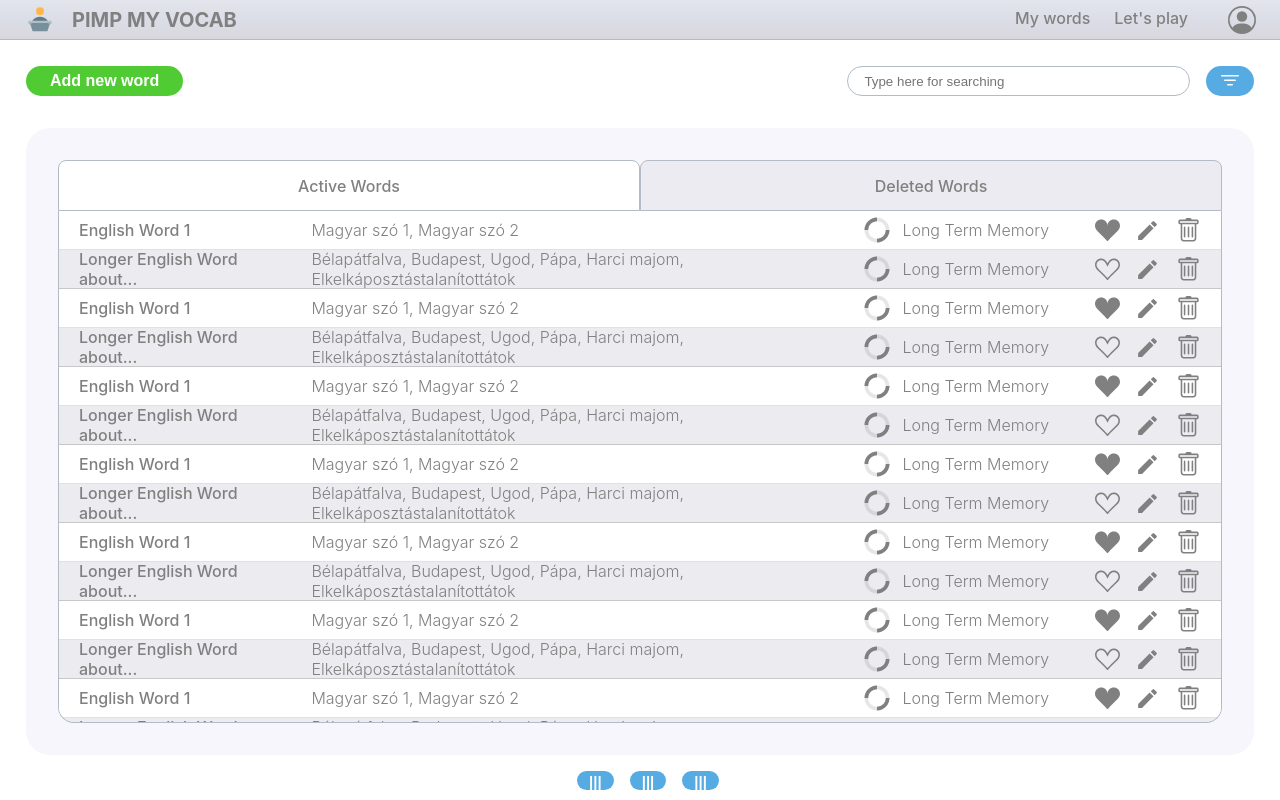
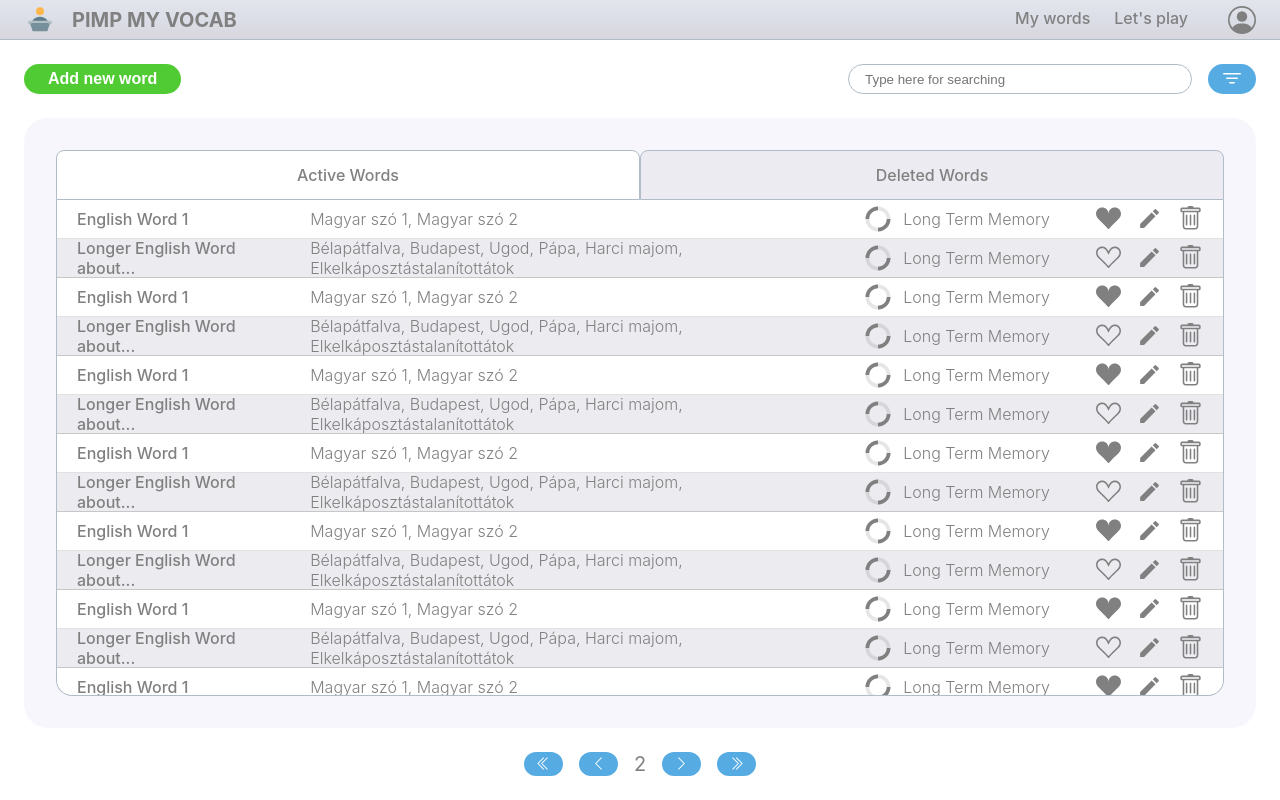
Before and after one commit to Crepkey/pmv_frond_end, a React (Create React App) app: page / in a window 1280 px wide. Built offline with nearby package versions, Linux system fonts and the light colour scheme.

Commit message:
Paddings have been modified based on the conventions

```diff
--- a/src/components/MyWords.tsx
+++ b/src/components/MyWords.tsx
@@ -2,7 +2,7 @@ import React from 'react';
 
 /* Icons */
 import { CgSpinnerTwo } from 'react-icons/cg';
-import { BsSuitHeartFill, BsSuitHeart, BsTrash, BsFilter } from "react-icons/bs";
+import { BsSuitHeartFill, BsSuitHeart, BsTrash, BsFilter, BsChevronLeft, BsChevronRight, BsChevronDoubleLeft, BsChevronDoubleRight } from "react-icons/bs";
 import { MdEdit } from "react-icons/md";
 
 
@@ -15,12 +15,11 @@ const MainContainer = Styled.div`
     flex-direction: column;
     min-width: 0;
     min-height: 0;
-    padding: 10px;
 `
 
-const ControlBar = Styled.div`
+const ControlBarContainer = Styled.div`
     display: flex;
-    padding: 16px;
+    padding: 24px 24px 12px 24px;
 `
 
 const AddNewWordButton = Styled.button`
@@ -80,14 +79,21 @@ const FilterButton = Styled.button`
     }
 `
 
-const TableMainContainer = Styled.div`
+const TableContainer = Styled.div`
+    display: flex;
+    flex: 1;
+    min-width: 0;
+    min-height: 0;
+    padding: 12px 24px 12px 24px;
+`
+
+const TableBlock = Styled.div`
     display: flex;
     flex: 1;
     flex-direction: column;
     min-width: 0;
     min-height: 0;
     padding: 32px;
-    margin: 16px;
     background: #F7F6FC;
     border-radius: 24px;
 `
@@ -175,29 +181,61 @@ const WordHandler = Styled.div`
     padding: 0 10px 0 10px;
 `
 
-const Pagination = Styled.div`
+const PaginationContainer = Styled.div`
     display: flex;
     justify-content: center;
+    padding: 12px 24px 24px 24px;
+`
+
+const PaginationButton = Styled.button`
+	display:inline-block;
+	cursor:pointer;
+	color:#ffffff;
+	font-family:Arial;
+	font-size:15px;
+	font-weight: 550;
+	text-decoration:none;
+	padding: 2px 12px 0 12px;
+    margin: 0 8px 0 8px;
+	background-color:#56abe3;
+	border-radius: 16px;
+	border: none;
+    :hover {
+	background:linear-gradient(to bottom, #81cdff 5%, #5d8fec 100%);
+	background-color:#81cdff;
+    }
+    :active {
+        position:relative;
+        top:1px;
+    }
+`
+
+const PageNumber = Styled.div`
+    display: flex;
+    justify-content: center;
+    align-items: center;
+    font-size: 1.25rem;
+    padding: 0 8px 0 8px;
 `
 
 
 export default function MyWords() {
     return (
         <MainContainer>
-            <ControlBar>
+            <ControlBarContainer>
                 <AddNewWordButton>Add new word</AddNewWordButton>
                 <SearchContainer>
                     <SearchBar type="search" id="lname" name="lname" placeholder="Type here for searching" />
                     <FilterButton><BsFilter size={24} /></FilterButton>
                 </SearchContainer>
-            </ControlBar>
-            <TableMainContainer>
+            </ControlBarContainer>
+            <TableContainer>
+                <TableBlock>
                     <TabContainer>
                         <Tab>Active Words</Tab>
                         <Tab style={{ backgroundColor: '#ECEBF1' }}>Deleted Words</Tab>
                     </TabContainer>
                     <WordContainer>
-
                         <WordRowWhite>
                             <EnglishWord>English Word 1</EnglishWord>
                             <HungarianWords>
@@ -234,7 +272,6 @@ export default function MyWords() {
                                 <BsTrash size={25} />
                             </WordHandler>
                         </WordRowGray>
-
                         <WordRowWhite>
                             <EnglishWord>English Word 1</EnglishWord>
                             <HungarianWords>
@@ -271,7 +308,6 @@ export default function MyWords() {
                                 <BsTrash size={25} />
                             </WordHandler>
                         </WordRowGray>
-
                         <WordRowWhite>
                             <EnglishWord>English Word 1</EnglishWord>
                             <HungarianWords>
@@ -308,7 +344,6 @@ export default function MyWords() {
                                 <BsTrash size={25} />
                             </WordHandler>
                         </WordRowGray>
-
                         <WordRowWhite>
                             <EnglishWord>English Word 1</EnglishWord>
                             <HungarianWords>
@@ -345,7 +380,6 @@ export default function MyWords() {
                                 <BsTrash size={25} />
                             </WordHandler>
                         </WordRowGray>
-
                         <WordRowWhite>
                             <EnglishWord>English Word 1</EnglishWord>
                             <HungarianWords>
@@ -382,7 +416,6 @@ export default function MyWords() {
                                 <BsTrash size={25} />
                             </WordHandler>
                         </WordRowGray>
-
                         <WordRowWhite>
                             <EnglishWord>English Word 1</EnglishWord>
                             <HungarianWords>
@@ -419,7 +452,6 @@ export default function MyWords() {
                                 <BsTrash size={25} />
                             </WordHandler>
                         </WordRowGray>
-
                         <WordRowWhite>
                             <EnglishWord>English Word 1</EnglishWord>
                             <HungarianWords>
@@ -456,7 +488,6 @@ export default function MyWords() {
                                 <BsTrash size={25} />
                             </WordHandler>
                         </WordRowGray>
-
                         <WordRowWhite>
                             <EnglishWord>English Word 1</EnglishWord>
                             <HungarianWords>
@@ -493,7 +524,6 @@ export default function MyWords() {
                                 <BsTrash size={25} />
                             </WordHandler>
                         </WordRowGray>
-
                         <WordRowWhite>
                             <EnglishWord>English Word 1</EnglishWord>
                             <HungarianWords>
@@ -530,7 +560,6 @@ export default function MyWords() {
                                 <BsTrash size={25} />
                             </WordHandler>
                         </WordRowGray>
-
                         <WordRowWhite>
                             <EnglishWord>English Word 1</EnglishWord>
                             <HungarianWords>
@@ -567,7 +596,6 @@ export default function MyWords() {
                                 <BsTrash size={25} />
                             </WordHandler>
                         </WordRowGray>
-
                         <WordRowWhite>
                             <EnglishWord>English Word 1</EnglishWord>
                             <HungarianWords>
@@ -604,19 +632,17 @@ export default function MyWords() {
                                 <BsTrash size={25} />
                             </WordHandler>
                         </WordRowGray>
+                    </WordContainer>
+                </TableBlock>
 
-
-                </WordContainer>
-
-
-
-
-            </TableMainContainer>
-            <Pagination>
-                <FilterButton>|||</FilterButton>
-                <FilterButton>|||</FilterButton>
-                <FilterButton>|||</FilterButton>
-            </Pagination>
+            </TableContainer>
+            <PaginationContainer>
+                <PaginationButton><BsChevronDoubleLeft /></PaginationButton>
+                <PaginationButton><BsChevronLeft /></PaginationButton>
+                <PageNumber>2</PageNumber>
+                <PaginationButton><BsChevronRight /></PaginationButton>
+                <PaginationButton><BsChevronDoubleRight /></PaginationButton>
+            </PaginationContainer>
         </MainContainer>
     )
 }
```
Lines whose indentation alone changed are shown as unchanged.
